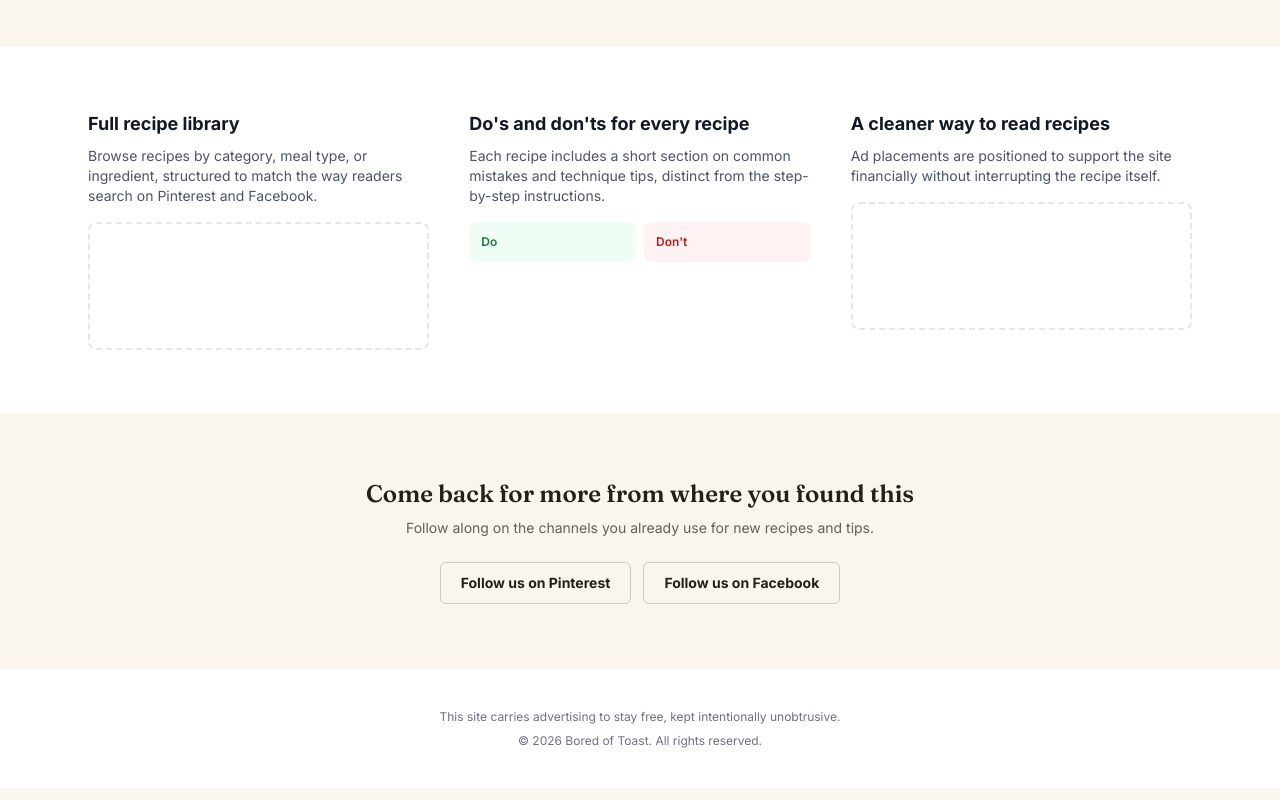
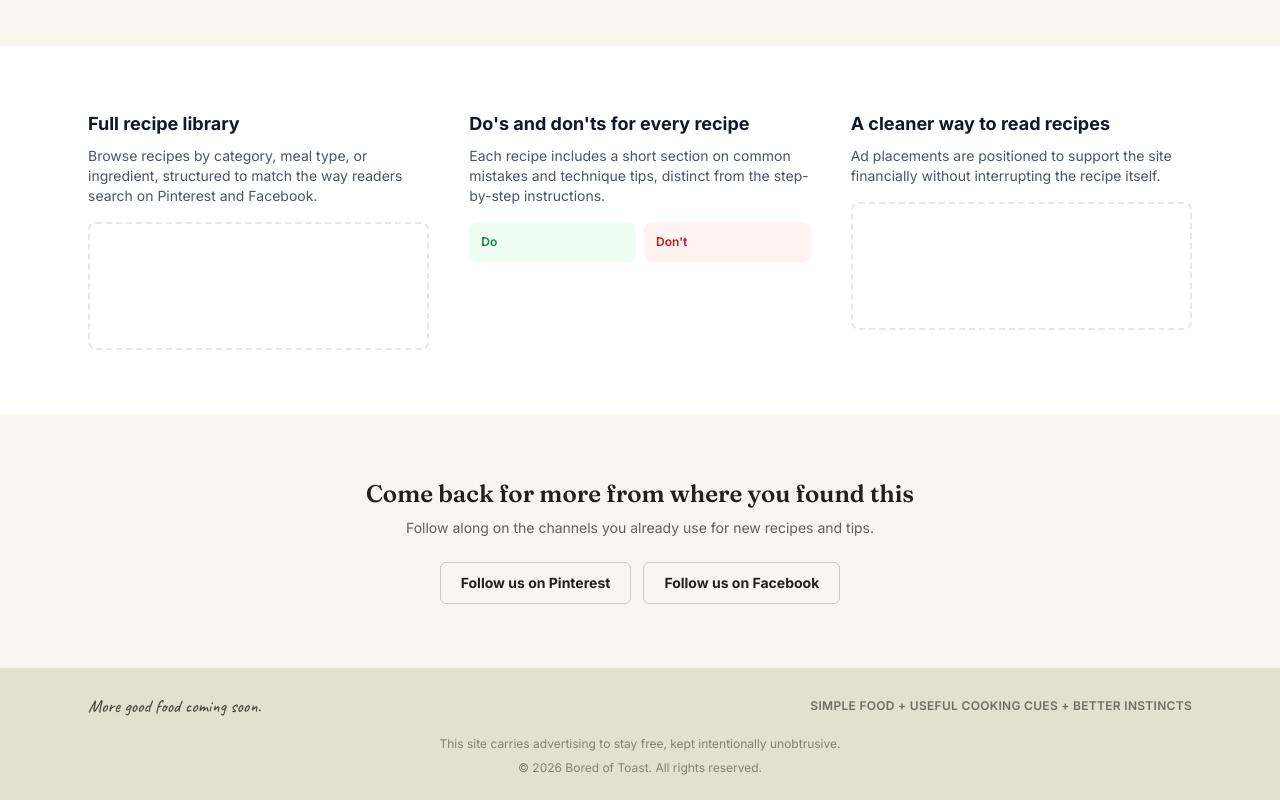
Before and after one commit to MatheusFerreira2004/bored-of-toast, a Next.js app: page / in a window 1280 px wide. Shown: the part 965-1765 px from the top of the page. Built offline with nearby package versions, Linux system fonts and the light colour scheme.

Commit message:
style: rebuild footer as sage banner strip per design reference

```diff
--- a/components/Footer.tsx
+++ b/components/Footer.tsx
@@ -1,9 +1,19 @@
-// Footer line reflects the supplied commitment that advertising will be
-// non-predatory. Framing text is Proposed per the Brief's Trust Builders section.
+// Footer rebuilt as a sage-green banner strip per the design reference, replacing
+// the earlier plain white footer. Line about non-predatory advertising is Proposed
+// per the Brief's Trust Builders section. "More good food coming soon" tagline and
+// keyword strip are Proposed placeholder copy.
 export default function Footer() {
   return (
-    <footer className="border-t border-gray-100 bg-white py-10">
-      <div className="mx-auto max-w-6xl px-6 text-center text-xs text-gray-500">
+    <footer className="w-full bg-brand-sage/30 py-6">
+      <div className="mx-auto flex max-w-6xl flex-wrap items-center justify-between gap-4 px-6">
+        <p className="font-script text-lg text-brand-ink/80">
+          More good food coming soon.
+        </p>
+        <p className="text-xs font-semibold uppercase tracking-wide text-brand-ink/60">
+          Simple food + Useful cooking cues + Better instincts
+        </p>
+      </div>
+      <div className="mx-auto mt-4 max-w-6xl px-6 text-center text-xs text-brand-ink/50">
         <p>
           This site carries advertising to stay free, kept intentionally
           unobtrusive.
```
